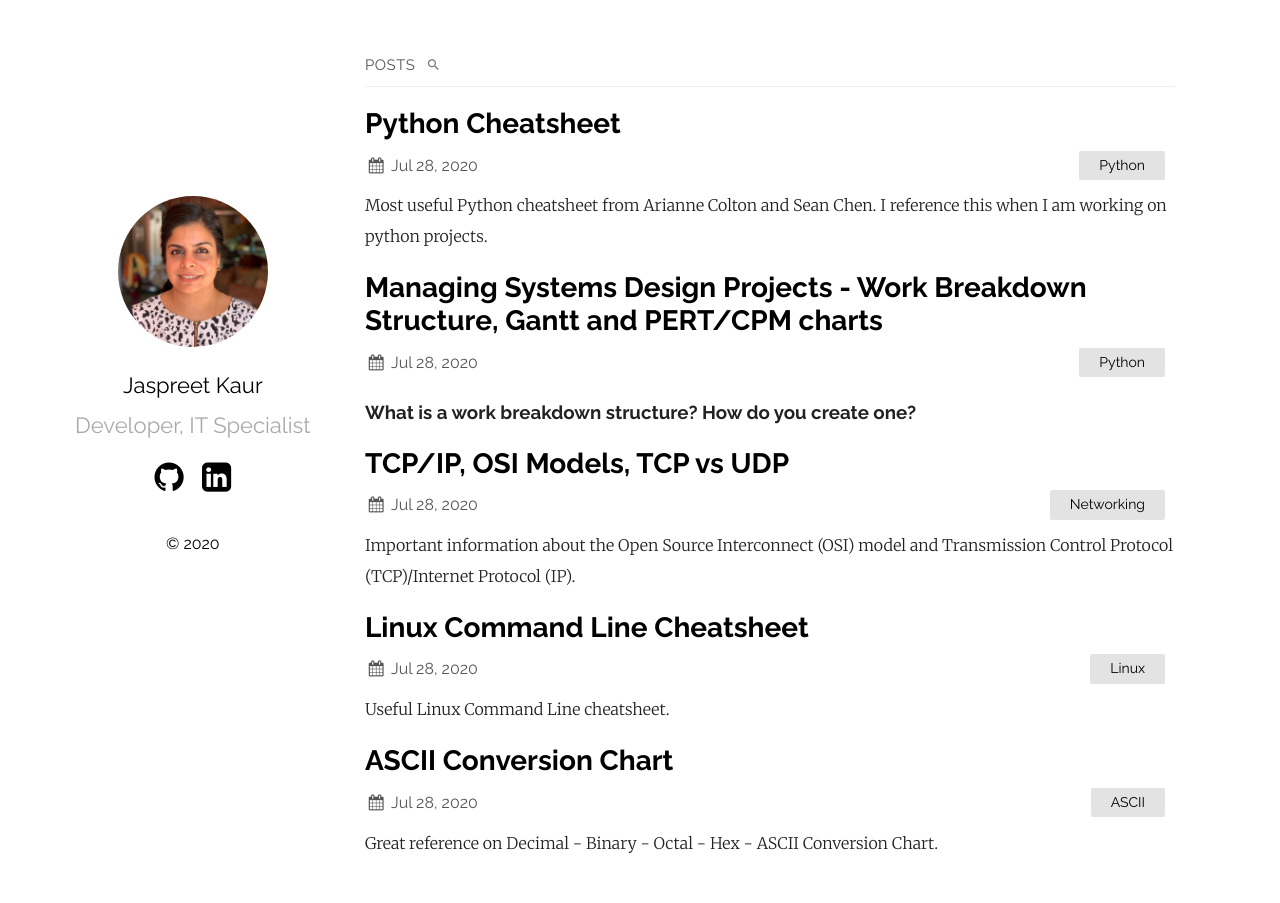
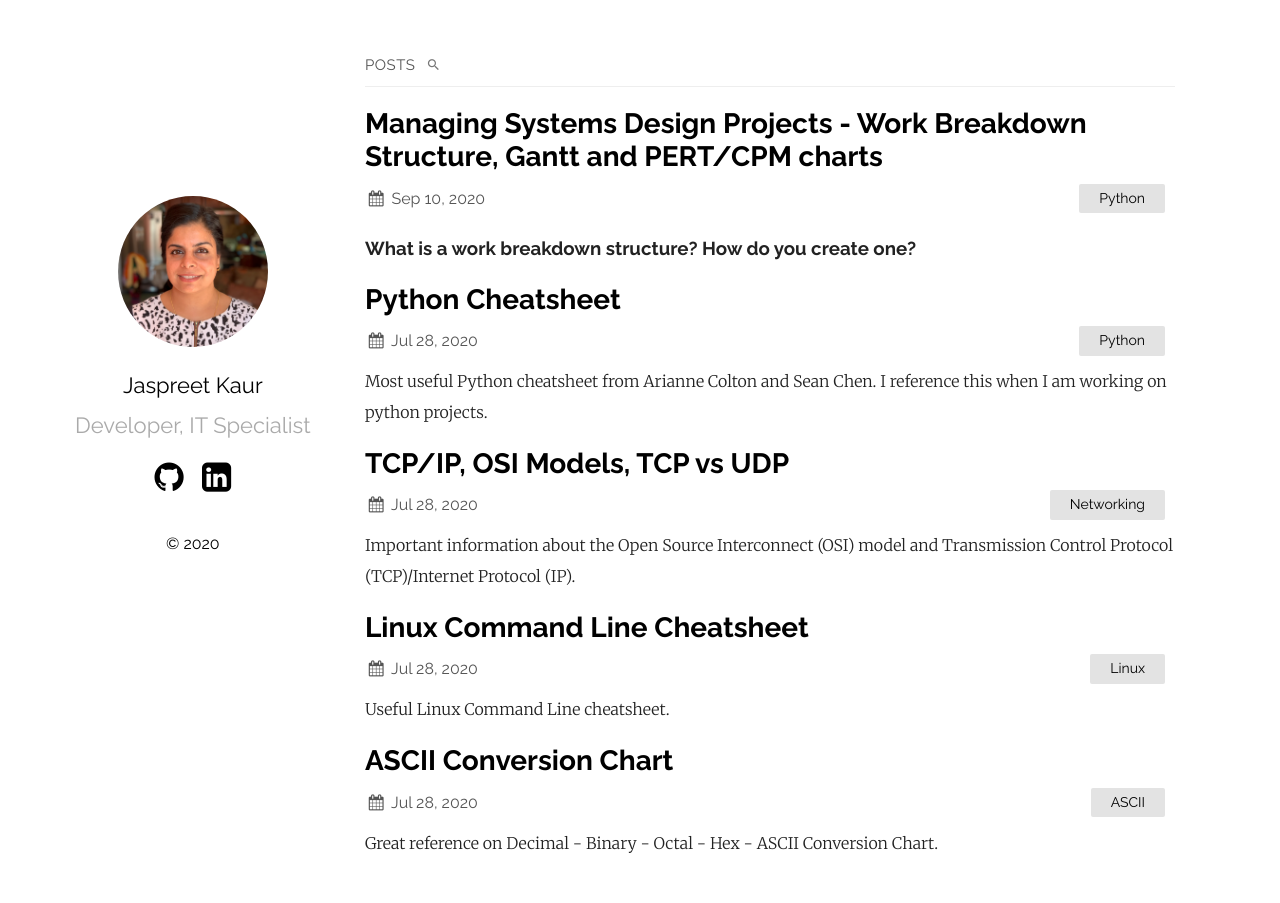
Before and after one commit to jassiharsh/jassiharsh.github.io, a Jekyll site: the page built from index.md, in a window 1280 px wide. Built offline with Jekyll 4.4.1, drawn with Linux system fonts in a browser that asks for light colours.

Commit message:
date change

```diff
--- a/_posts/2020-07-28-Workbreakdown-structure-Gantt-PERT.markdown
+++ b/_posts/2020-07-28-Workbreakdown-structure-Gantt-PERT.markdown
@@ -1,7 +1,7 @@
 ---
 layout: post
 title:  "Managing Systems Design Projects - Work Breakdown Structure, Gantt and PERT/CPM charts"
-date:   2020-07-28 21:03:36 +0530
+date:   2020-09-10 21:03:36 +0530
 categories: Python
 ---
 
```
